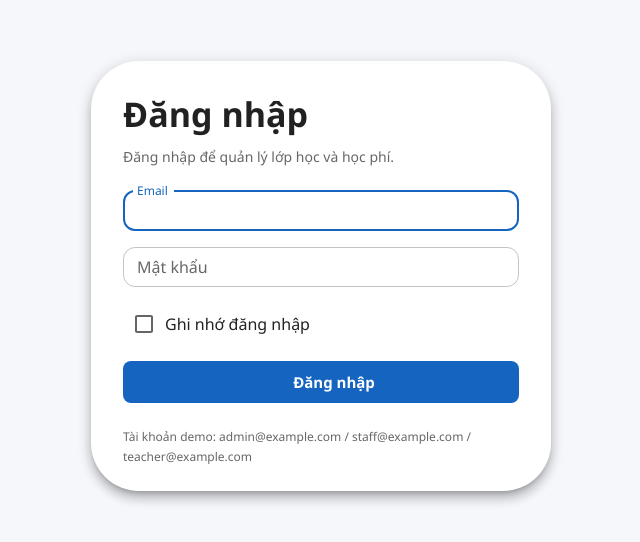
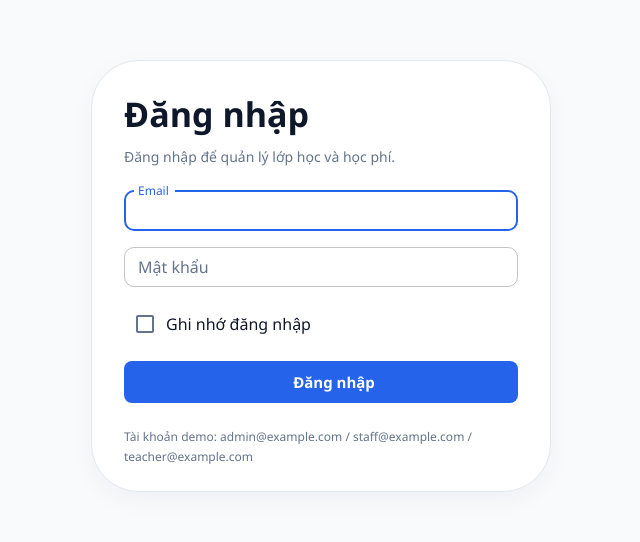
Before and after one commit to mh-thuy/edu, a Next.js app: page /login in a window 1280 px wide. Shown: the part 124-666 px from the top of the page, without its empty margins (319-959 px from the left). Built offline with nearby package versions, Linux system fonts and the light colour scheme; no server answers; some icons are missing; what @mui/material-nextjs would draw is missing.

Commit message:
fix: fix layout

```diff
--- a/src/components/layout/AppLayout.tsx
+++ b/src/components/layout/AppLayout.tsx
@@ -73,7 +73,7 @@ export function AppLayout({ user, children }: AppLayoutProps): ReactElement {
       {/* Main content */}
       <Box sx={{ flexGrow: 1, minWidth: 0 }}>
         <Header user={user} onToggleSidebar={toggleSidebar} currentTitle={currentTitle} />
-        <Box component="main" sx={{ p: { xs: 2, md: 3 } }}>
+        <Box component="main" sx={{ p: { xs: 2, md: 3.5 }, maxWidth: 1600, width: "100%", mx: "auto" }}>
           {children}
         </Box>
       </Box>
--- a/src/components/providers/AppThemeProvider.tsx
+++ b/src/components/providers/AppThemeProvider.tsx
@@ -8,14 +8,34 @@ const theme = createTheme({
   palette: {
     mode: "light",
     primary: {
-      main: "#1565c0",
+      main: "#2563eb",
+      light: "#dbeafe",
+      dark: "#1d4ed8",
     },
     secondary: {
-      main: "#2e7d32",
+      main: "#0f766e",
+      light: "#ccfbf1",
+      dark: "#115e59",
+    },
+    success: {
+      main: "#16a34a",
+      light: "#dcfce7",
+    },
+    warning: {
+      main: "#d97706",
+      light: "#fef3c7",
+    },
+    error: {
+      main: "#dc2626",
+      light: "#fee2e2",
     },
     background: {
-      default: "#f5f7fb",
+      default: "#f8fafc",
       paper: "#ffffff",
+    },
+    text: {
+      primary: "#0f172a",
+      secondary: "#64748b",
     },
   },
   shape: {
@@ -34,6 +54,23 @@ const theme = createTheme({
           borderRadius: 8,
           textTransform: "none",
           fontWeight: 600,
+          minHeight: 38,
+        },
+      },
+    },
+    MuiCard: {
+      styleOverrides: {
+        root: {
+          border: "1px solid #e2e8f0",
+          boxShadow: "0 8px 24px rgba(15, 23, 42, 0.04)",
+        },
+      },
+    },
+    MuiOutlinedInput: {
+      styleOverrides: {
+        root: {
+          borderRadius: 10,
+          backgroundColor: "#ffffff",
         },
       },
     },
@@ -54,6 +91,7 @@ const theme = createTheme({
       styleOverrides: {
         root: {
           backgroundImage: "none",
+          borderColor: "#e2e8f0",
         },
       },
     },
```
Also changed, not shown: src/components/layout/Header.tsx (+12 -8 lines), src/components/layout/Sidebar.tsx (+13 -12 lines), src/modules/finance/payments/components/PaymentBatchHistory.tsx (+4 -4 lines), 1 other file (tests, documents, lock files or other folders).
